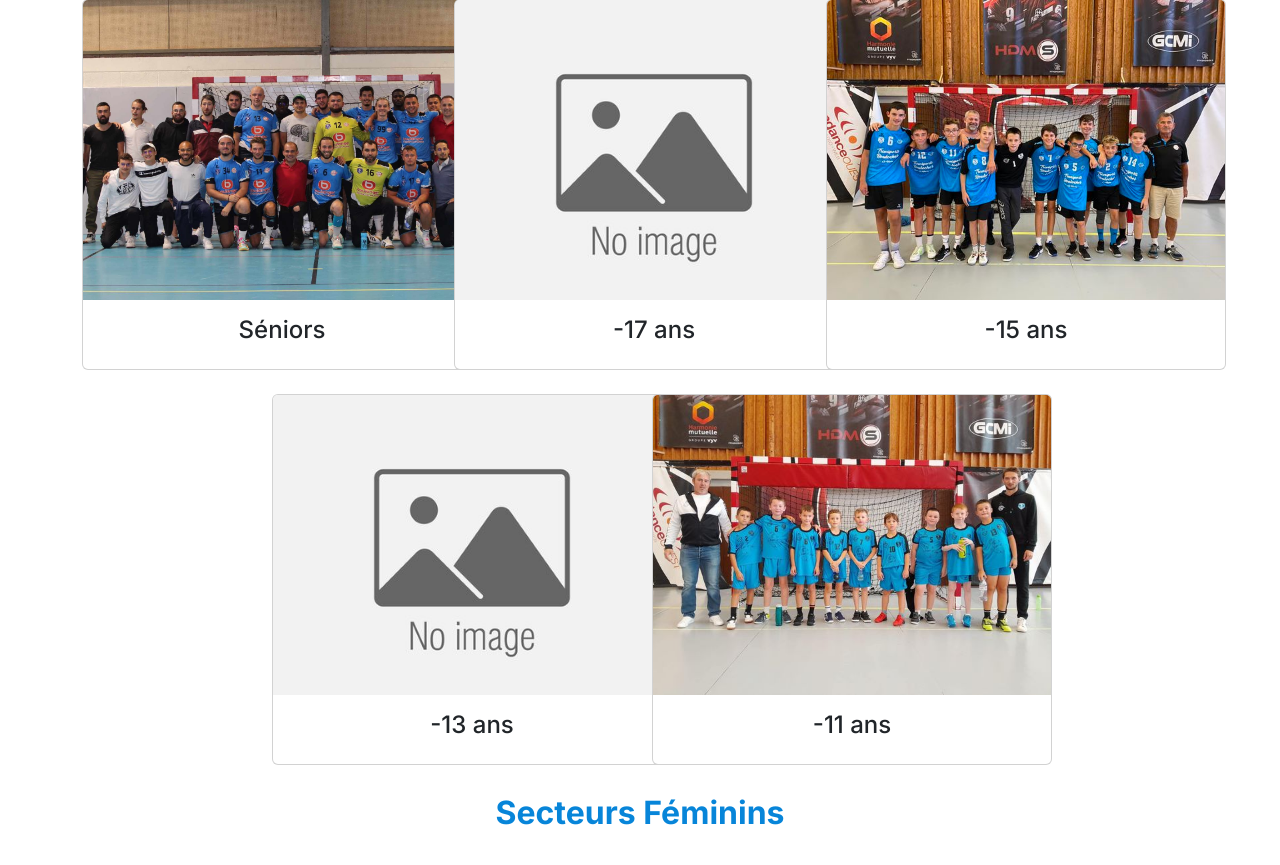
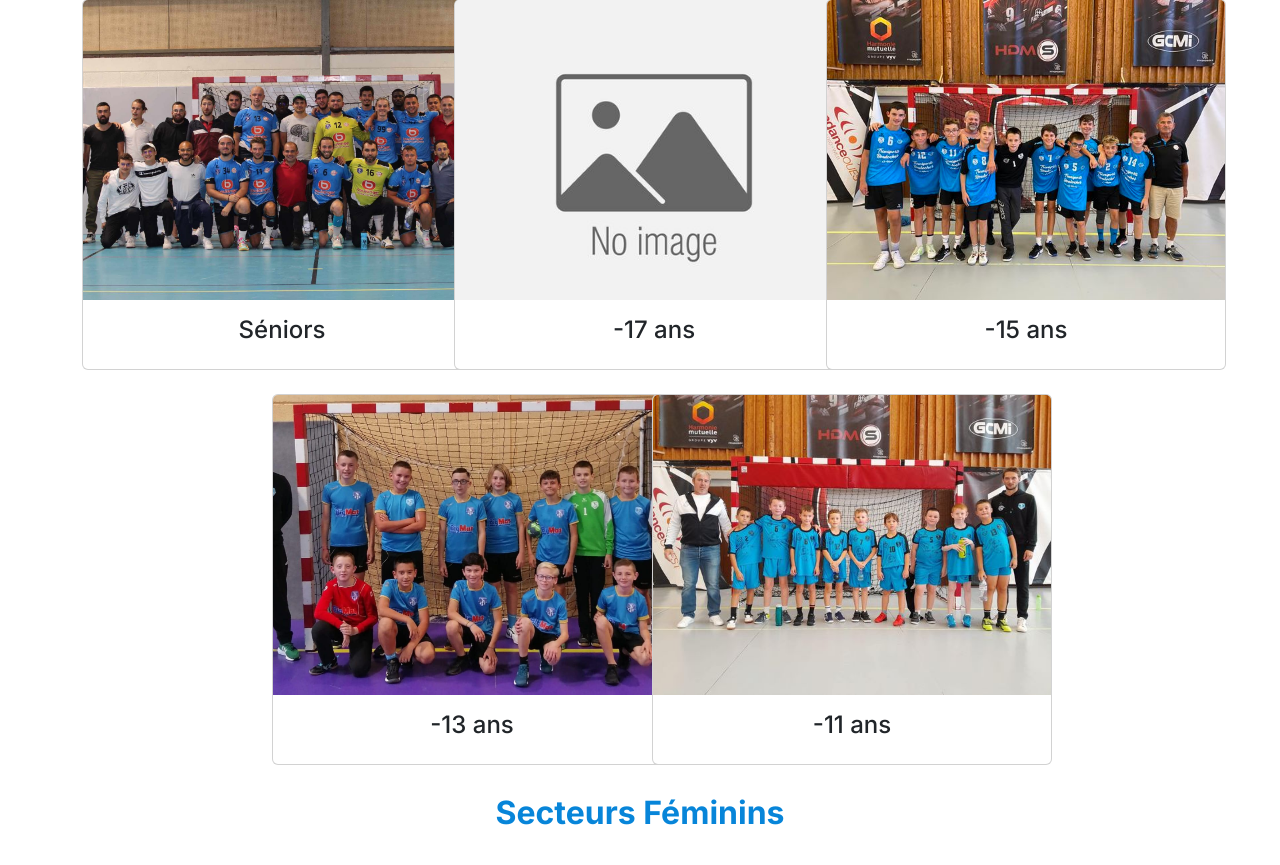
Before and after one commit to AllanDHS/CSG-USL, a PHP site: page /views/equipes.php in a window 1280 px wide. Shown: the part 349-1214 px from the top of the page. Run offline with PHP 8.4, Linux system fonts and the light colour scheme; some libraries are stand-ins or nearby versions.

Commit message:
AjoutsImgPageEquipes

```diff
--- a/views/equipes.php
+++ b/views/equipes.php
@@ -43,7 +43,7 @@
             <div class="row align-items-center justify-content-center p-0">
                 <div class="col-md-4 ">
                     <div class="card mb-4" style="width: 25rem;">
-                        <img src="../assets/image/no-img.jpg" class="card-img-top custom-img-size" alt="...">
+                        <img src="../assets/image/-13g.jpeg" class="card-img-top custom-img-size" alt="...">
                         <div class="card-body">
                             <h5 class="card-title fs-4">-13 ans</h5>
                         </div>
```
